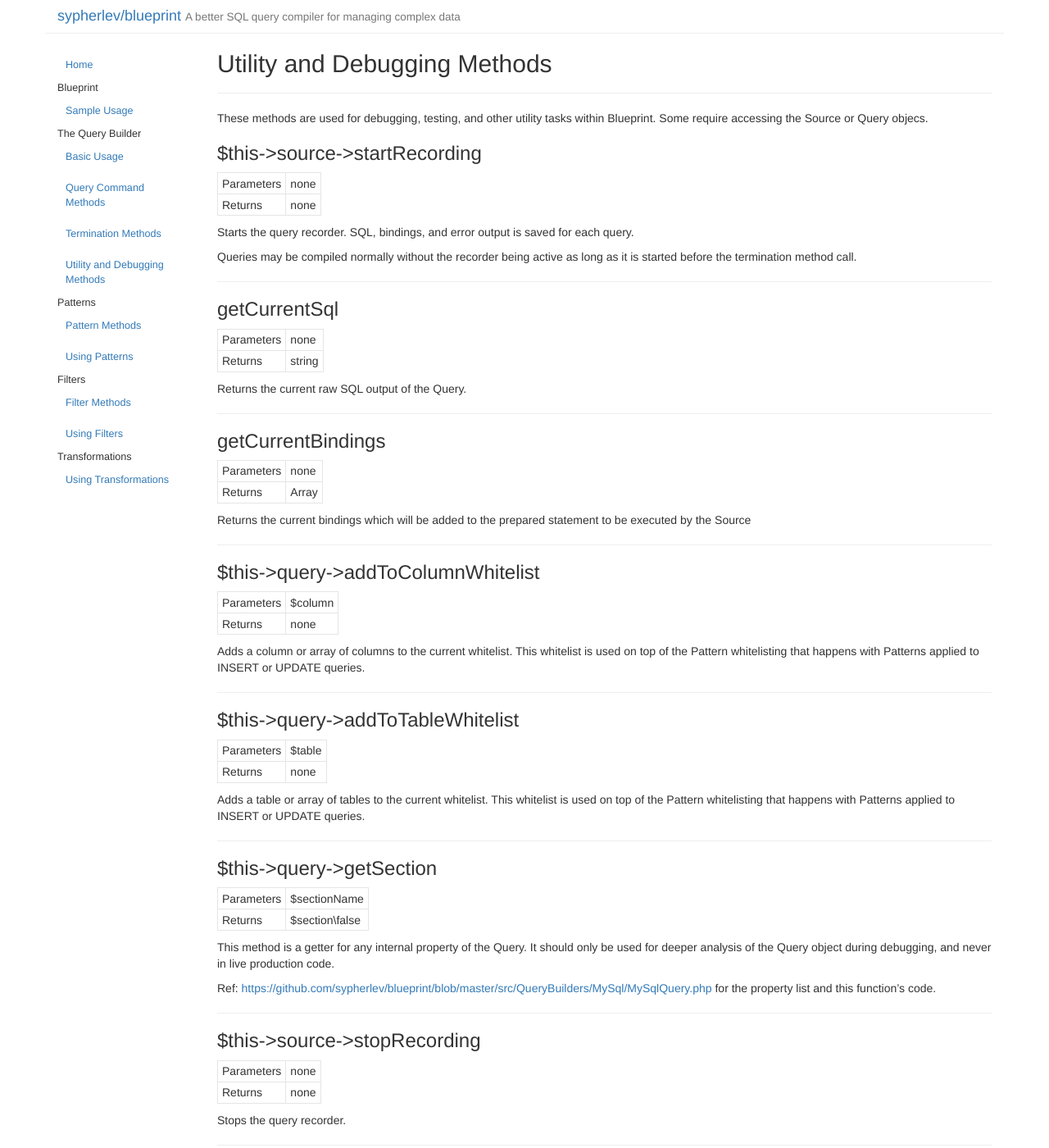
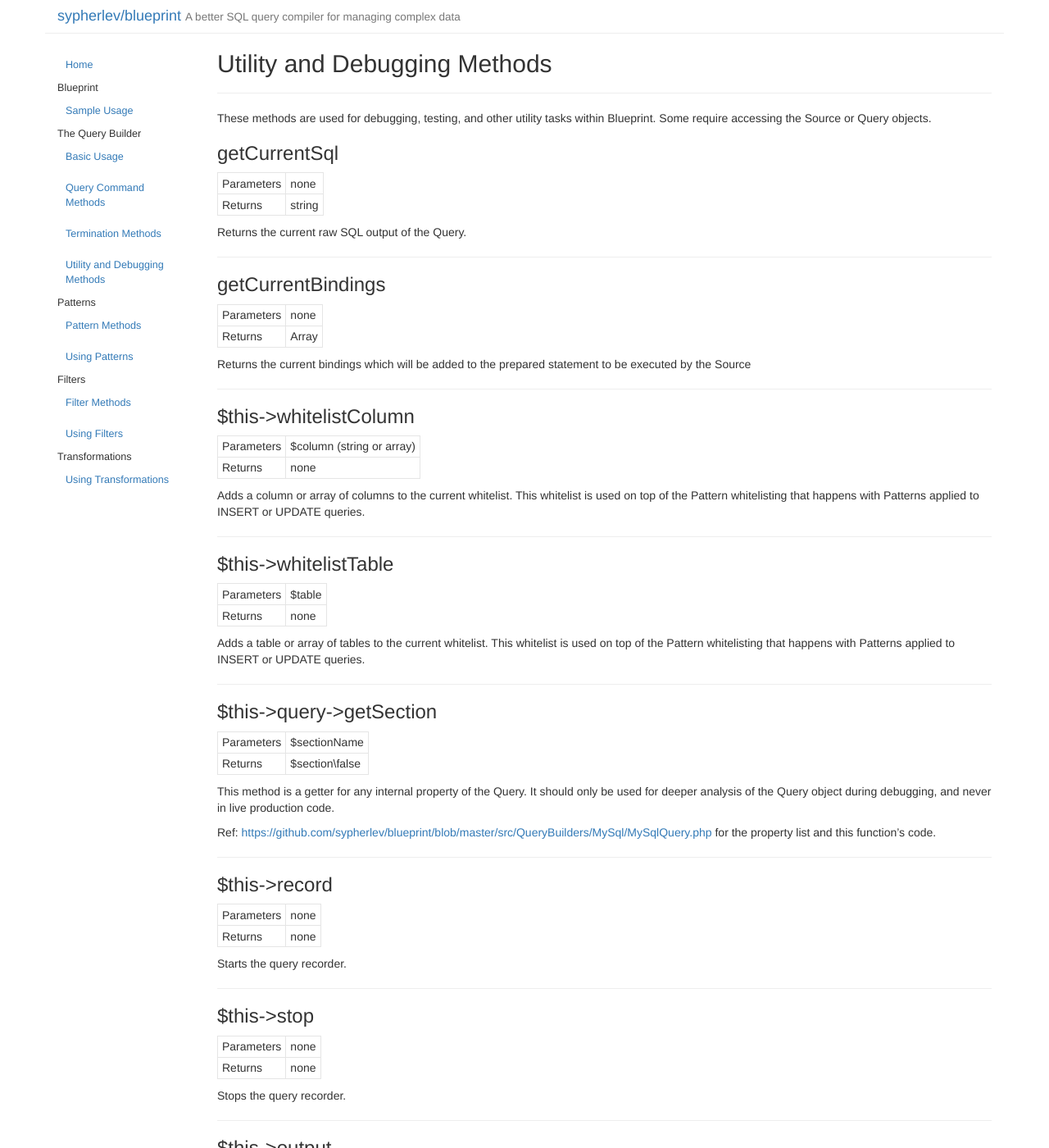
Before and after one commit to sypherlev/blueprint, a Jekyll site: the page built from docs/_posts/2016-10-18-utility-and-debugging-methods.md, in a window 1280 px wide and 1400 px high. Shown: the whole window at 82% size. Built offline with Jekyll 4.4.1, drawn with Linux system fonts in a browser that asks for light colours; some of the changed text lies outside the part shown.

Commit message:
Minor text changes

```diff
--- a/docs/_posts/2016-10-18-utility-and-debugging-methods.md
+++ b/docs/_posts/2016-10-18-utility-and-debugging-methods.md
@@ -5,18 +5,7 @@ category: qb
 date: 2016-10-18 12:49:25
 ---
 
-These methods are used for debugging, testing, and other utility tasks within Blueprint. Some require accessing the Source or Query objecs.
-
-### $this->source->startRecording
-
-| Parameters   | none                     |
-| Returns      | none |
-
-Starts the query recorder. SQL, bindings, and error output is saved for each query.
-
-Queries may be compiled normally without the recorder being active as long as it is started before the termination method call.
-
----
+These methods are used for debugging, testing, and other utility tasks within Blueprint. Some require accessing the Source or Query objects.
 
 ### getCurrentSql
 
@@ -36,16 +25,16 @@ Returns the current bindings which will be added to the prepared statement to be
 
 ---
 
-### $this->query->addToColumnWhitelist
+### $this->whitelistColumn
 
-| Parameters   | $column                     |
+| Parameters   | $column (string or array)                    |
 | Returns      | none |
 
 Adds a column or array of columns to the current whitelist. This whitelist is used on top of the Pattern whitelisting that happens with Patterns applied to INSERT or UPDATE queries.
 
 ---
 
-### $this->query->addToTableWhitelist
+### $this->whitelistTable
 
 | Parameters   | $table                     |
 | Returns      | none |
@@ -65,7 +54,16 @@ Ref: [https://github.com/sypherlev/blueprint/blob/master/src/QueryBuilders/MySql
 
 ---
 
-### $this->source->stopRecording
+### $this->record
+
+| Parameters   | none                     |
+| Returns      | none |
+
+Starts the query recorder.
+
+---
+
+### $this->stop
 
 | Parameters   | none                     |
 | Returns      | none |
@@ -74,7 +72,7 @@ Stops the query recorder.
 
 ---
 
-### $this->source->getRecordedOutput
+### $this->output
 
 | Parameters   | none                     |
 | Returns      | Array |
```
Also changed, not shown: docs/_posts/2016-10-18-query-command-methods.md (+3 -1 lines), docs/_posts/2016-10-18-sample-usage.md (+23 -6 lines), 3 other files.
